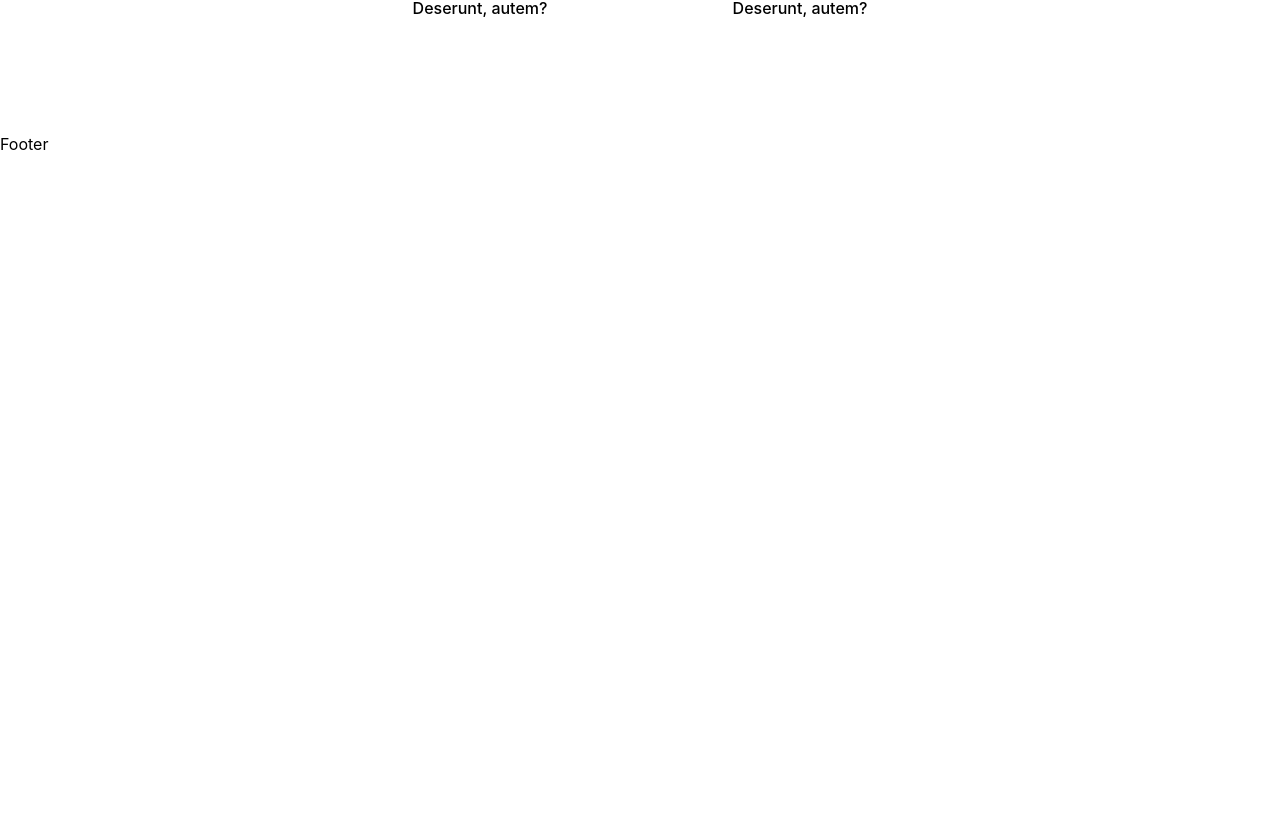
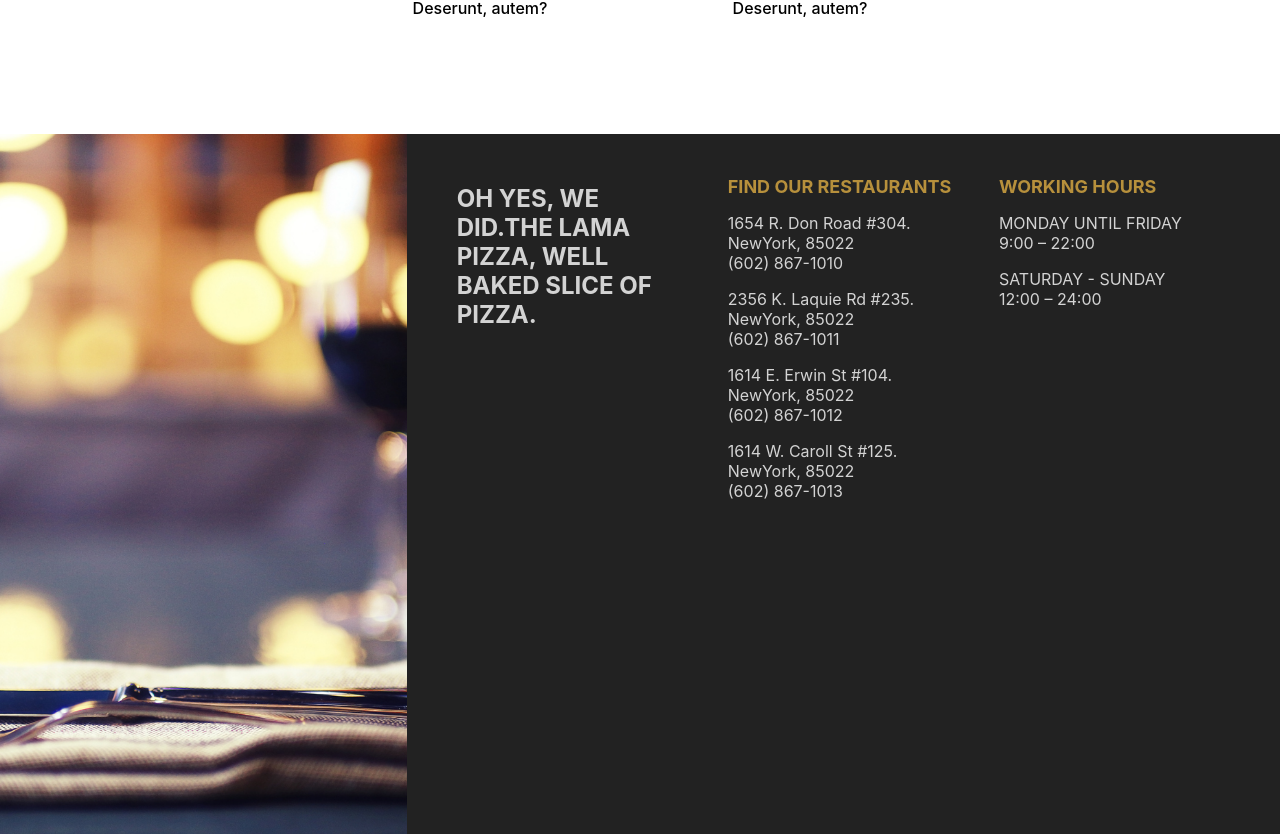
Before and after one commit to KhaledElkhoreby/Pizza-app, a Next.js app: page / in a window 1280 px wide. Shown: the part 2656-3490 px from the top of the page. Before the commit the page ends 2810 px from the top, so only its background shows below. Built offline with nearby package versions, Linux system fonts and the light colour scheme.

Commit message:
Create Footer and Add Design

```diff
--- a/components/Footer.jsx
+++ b/components/Footer.jsx
@@ -1,5 +1,58 @@
+import Image from "next/image";
+
+import footerImage from "../public/images/bg.png";
+
+import classes from "../styles/Footer.module.scss";
+
 const Footer = () => {
-  return <div>Footer</div>;
+  return (
+    <div className={classes.container}>
+      <div className={classes.item}>
+        <Image src={footerImage} objectFit="cover" layout="fill" alt="" />
+      </div>
+      <div className={classes.item}>
+        <div className={classes.card}>
+          <h2 className={classes.motto}>
+            OH YES, WE DID.THE LAMA PIZZA, WELL BAKED SLICE OF PIZZA.
+          </h2>
+        </div>
+        <div className={classes.card}>
+          <h1 className={classes.title}>FIND OUR RESTAURANTS</h1>
+          <p className={classes.text}>
+            1654 R. Don Road #304.
+            <br /> NewYork, 85022
+            <br /> (602) 867-1010
+          </p>
+          <p className={classes.text}>
+            2356 K. Laquie Rd #235.
+            <br /> NewYork, 85022
+            <br /> (602) 867-1011
+          </p>
+          <p className={classes.text}>
+            1614 E. Erwin St #104.
+            <br /> NewYork, 85022
+            <br /> (602) 867-1012
+          </p>
+          <p className={classes.text}>
+            1614 W. Caroll St #125.
+            <br /> NewYork, 85022
+            <br /> (602) 867-1013
+          </p>
+        </div>
+        <div className={classes.card}>
+          <h1 className={classes.title}>WORKING HOURS</h1>
+          <p className={classes.text}>
+            MONDAY UNTIL FRIDAY
+            <br /> 9:00 – 22:00
+          </p>
+          <p className={classes.text}>
+            SATURDAY - SUNDAY
+            <br /> 12:00 – 24:00
+          </p>
+        </div>
+      </div>
+    </div>
+  );
 };
 
 export default Footer;
--- a/styles/Footer.module.scss
+++ b/styles/Footer.module.scss
@@ -0,0 +1,57 @@
+.container {
+  height: calc(100vh - 100px);
+  background-color: #222;
+  display: flex;
+}
+
+.item {
+  flex: 1;
+  position: relative;
+  display: flex;
+}
+
+.item:last-child {
+  flex: 2;
+  padding: 30px;
+  justify-content: space-between;
+}
+
+.card {
+  flex: 1;
+  padding: 0 20px;
+}
+
+.title {
+  font-size: 18px;
+  color: #b7903c;
+}
+
+.text {
+  color: lightgray;
+}
+
+.motto {
+  color: rgb(211, 211, 211);
+}
+
+@media screen and (max-width: 768px) {
+  .container {
+    height: auto;
+    text-align: center;
+  }
+  .item:first-child {
+    display: none;
+  }
+
+  .item {
+    flex-direction: column;
+  }
+
+  .title {
+    font-size: 30px;
+  }
+
+  .text {
+    font-size: 20px;
+  }
+}
```
